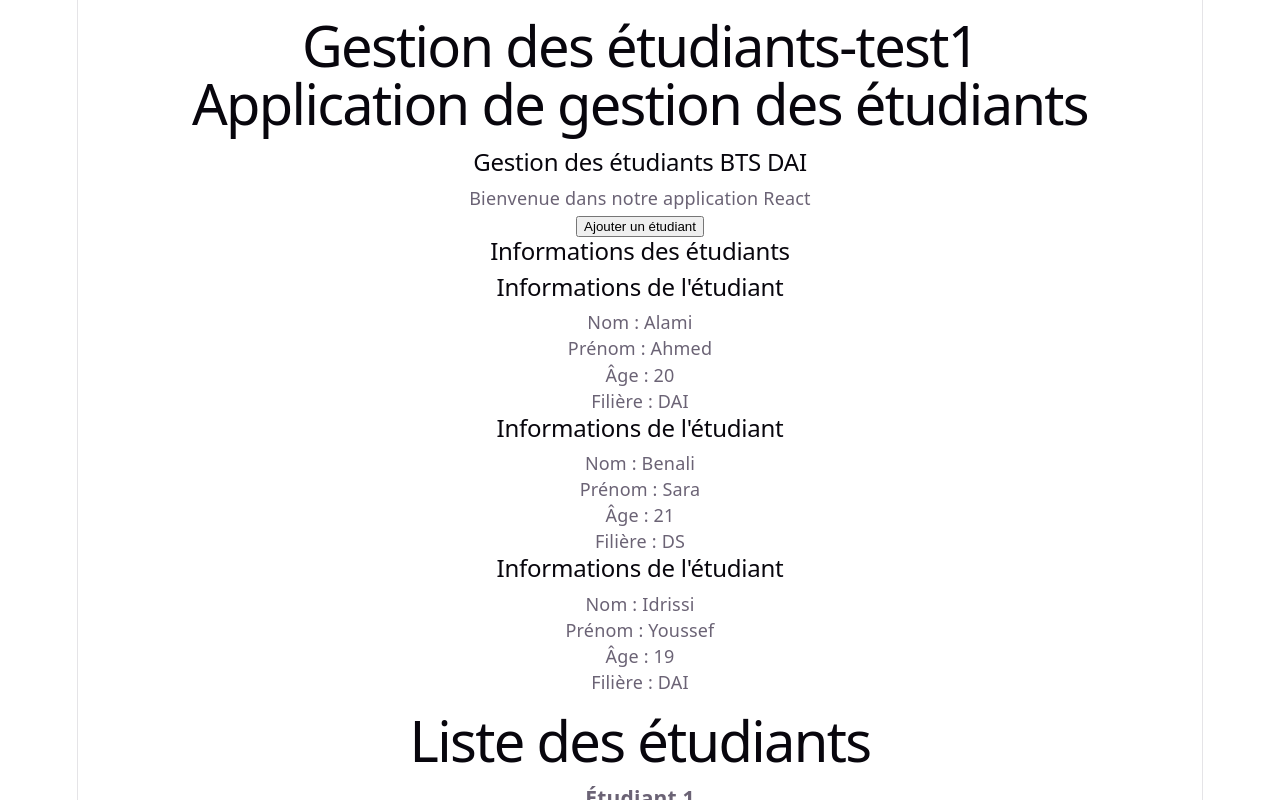
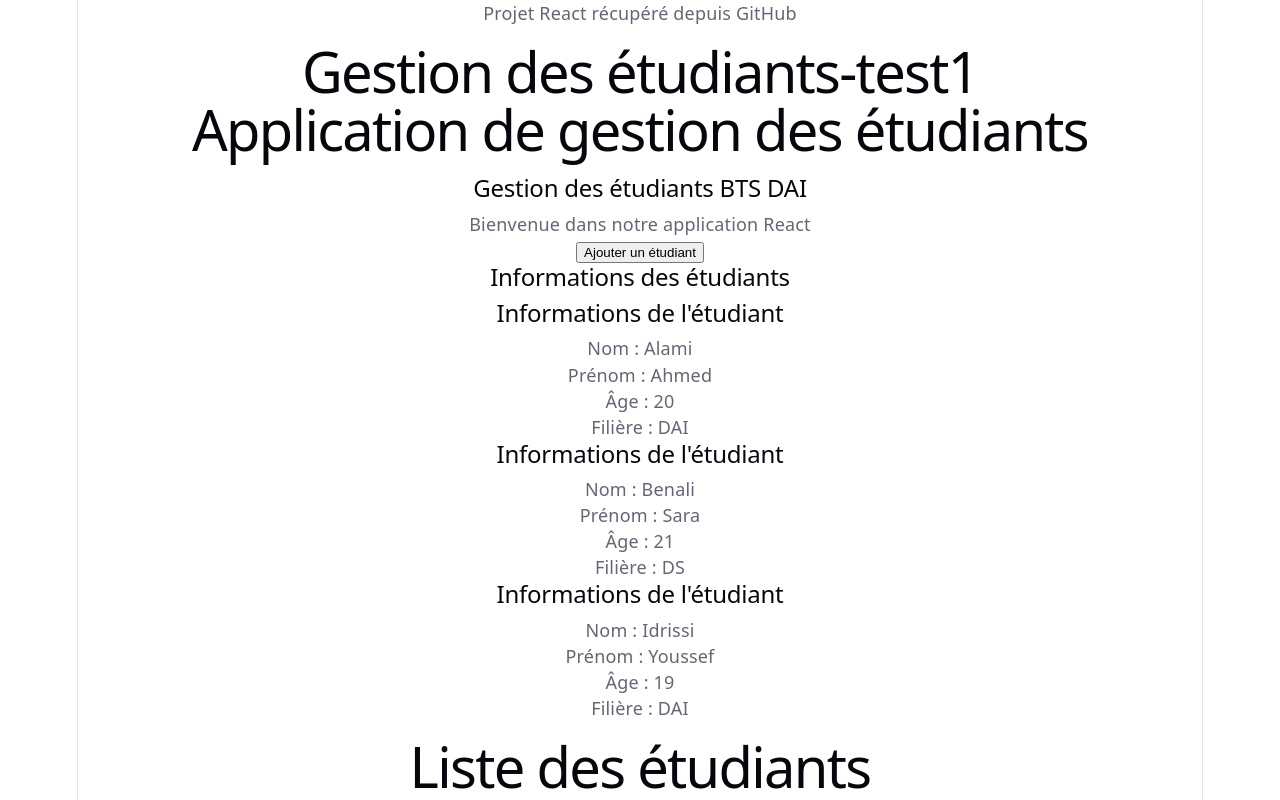
Before and after one commit to hafsabani75-source/GestionEtudiants, a React (Vite) app: page / in a window 1280 px wide. Shown: the top 800 px of the page. Built offline with nearby package versions, Linux system fonts and the light colour scheme.

Commit message:
Modification après clonage

```diff
--- a/src/App.jsx
+++ b/src/App.jsx
@@ -8,6 +8,7 @@ import Recherche from './Recherche';
 function App() {
     return (
         <div>
+            <p>Projet React récupéré depuis GitHub</p>
             <h1>Gestion des étudiants-test1</h1>
             <h1>Application de gestion des étudiants</h1>
             <h2>Gestion des étudiants BTS DAI</h2>
```
